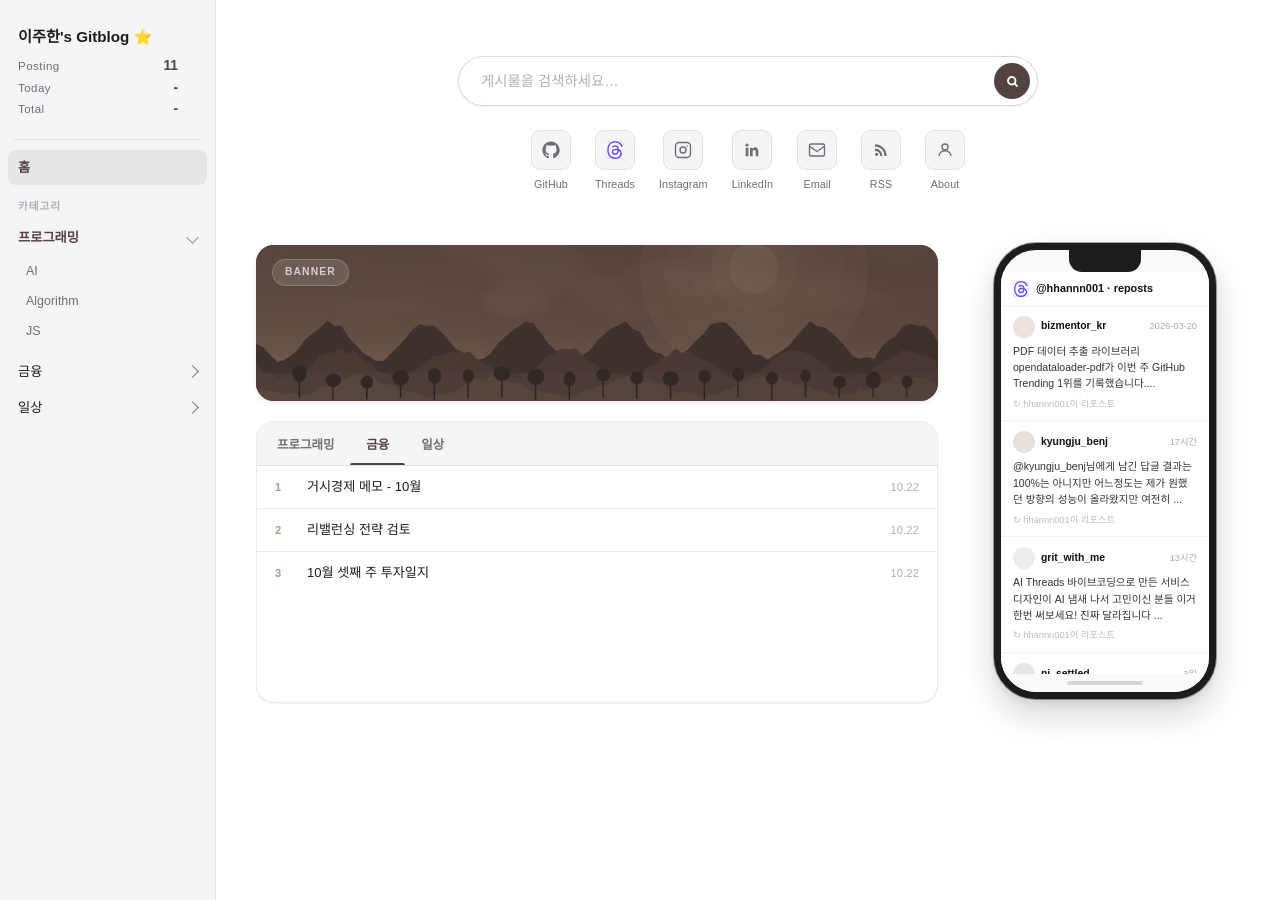
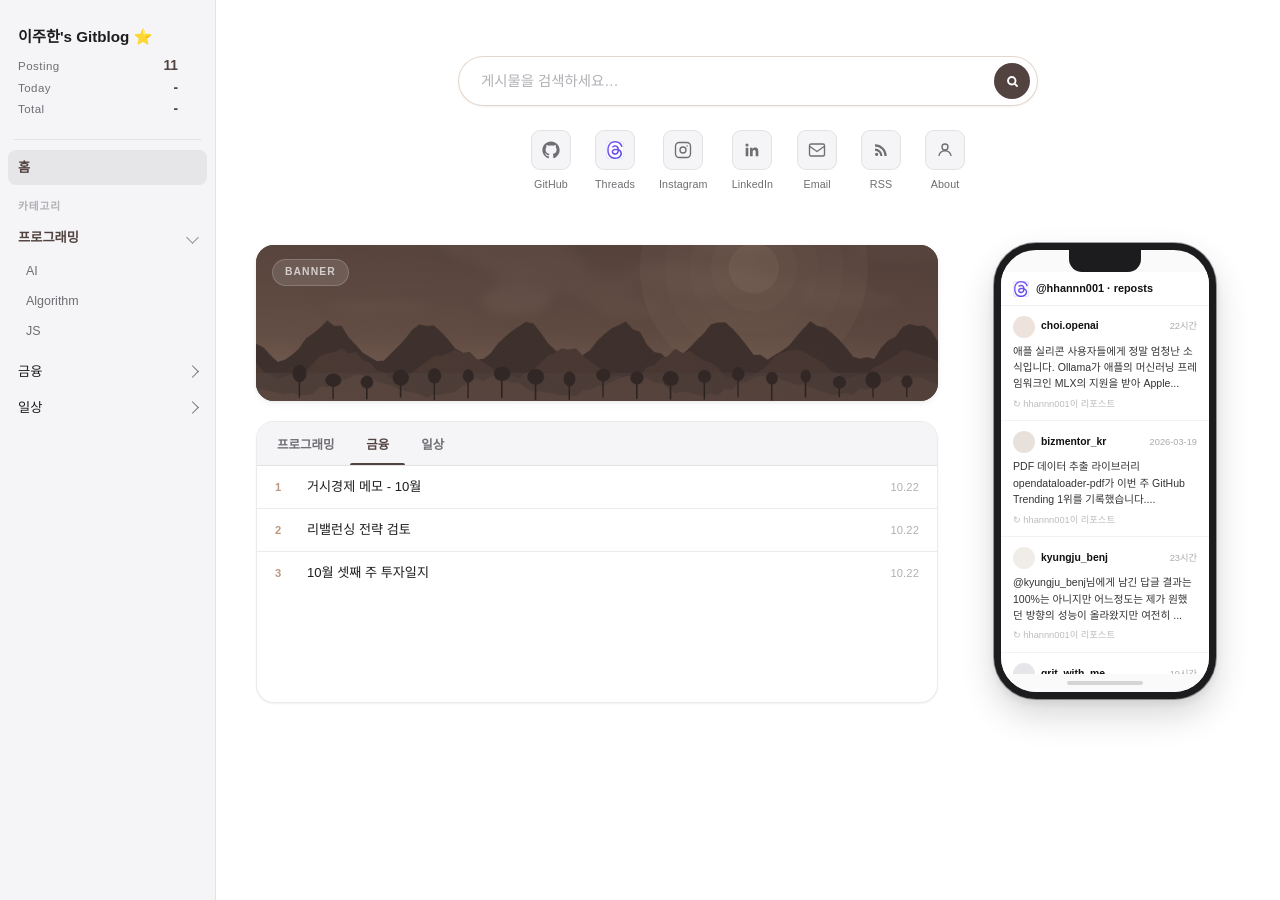
Before and after one commit to LH99Tw/LH99Tw.github.io, a Jekyll site: the page built from index.md, in a window 1280 px wide and 900 px high. Built offline with Jekyll 4.4.1, drawn with Linux system fonts in a browser that asks for light colours; some web fonts are replaced.

Commit message:
chore: sync Threads reposts data

```diff
--- a/_data/threads_reposts.yml
+++ b/_data/threads_reposts.yml
@@ -1,43 +1,29 @@
 # AUTO-GENERATED FILE. DO NOT EDIT MANUALLY.
 # Source: https://www.threads.com/@hhannn001/reposts?hl=ko
+- author: "choi.openai"
+  time: "22시간"
+  text: "애플 실리콘 사용자들에게 정말 엄청난 소식입니다. Ollama가 애플의 머신러닝 프레임워크인 MLX의 지원을 받아 Apple Silicon 환경에서 가장 빠른 속도로 구동되도록 대규모 업데이트를 진행했습니다. 이제 \"OpenClaw\" 같은 개인 비서나 \"Claude Code\", \"Codex\" 등 강력한 코딩 에이전트를 맥(Mac)에서 훨씬 가볍고 빠르게 돌릴 수 있게 되었습니다."
+  repost_label: "hhannn001"
+  url: "https://www.threads.com/@choi.openai/post/DWlYZZcEeLb"
+  avatar_color: "#EDE3DC"
+
 - author: "bizmentor_kr"
-  time: "2026-03-20"
+  time: "2026-03-19"
   text: "PDF 데이터 추출 라이브러리 opendataloader-pdf가 이번 주 GitHub Trending 1위를 기록했습니다. 논문, 보고서, 스캔 문서 등 다양한 PDF에서 Markdown·JSON·HTML로 구조화된 데이터를 꺼낼 수 있고, 로컬 모드와 AI 하이브리드 모드를 페이지 복잡도에 따라 자동으로 선택합니다."
   repost_label: "hhannn001"
   url: "https://www.threads.com/@bizmentor_kr/post/DWFctIklGdM"
-  avatar_color: "#EDE3DC"
+  avatar_color: "#E8E0DA"
 
 - author: "kyungju_benj"
-  time: "17시간"
+  time: "23시간"
   text: "@kyungju_benj님에게 남긴 답글 결과는 100%는 아니지만 어느정도는 제가 원했던 방향의 성능이 올라왔지만 여전히 줄바꿈이나 원본에서 몇가지 누락이 있긴합니다. 충분한 맥락과 공동의 목표, 실험 가이드라인은 매우 중요합니다."
   repost_label: "hhannn001"
   url: "https://www.threads.com/@kyungju_benj/post/DWlQsdrAfqx"
-  avatar_color: "#E8E0DA"
+  avatar_color: "#F0ECE8"
 
 - author: "grit_with_me"
-  time: "13시간"
+  time: "19시간"
   text: "AI Threads 바이브코딩으로 만든 서비스 디자인이 AI 냄새 나서 고민이신 분들 이거 한번 써보세요! 진짜 달라집니다 Supanova Design Skill입니다 한국어 기반 서비스를 만드는 분들한테 특히 유용합니다"
   repost_label: "hhannn001"
   url: "https://www.threads.com/@grit_with_me/post/DWltdc4kvdS"
-  avatar_color: "#F0ECE8"
-
-- author: "ni_settled"
-  time: "3일"
-  text: "애니메이티드 가우시안 스플래팅! 비디오를 바탕으로 무빙 가우시안 스플래팅을 해준다... 마이너리티 리포트보다 퀄리티가 더 좋습니다?! 정말 AI 어디까지인가 스테레오스코피 필요없네요 일반 비디오로 양안시 입체영상 만들다니요"
-  repost_label: "hhannn001"
-  url: "https://www.threads.com/@ni_settled/post/DWeJyLiDszG"
   avatar_color: "#E5E5EA"
-
-- author: "ai_shuttle"
-  time: "12시간"
-  text: "드디어, 너무 귀한 질문이 들어왔어.. @april__pm 너무 기다리고 기다리던 질문들이야. 최대한 쓸모없는 나만의 비유없이 써보도록해볼게! 번역하기"
-  repost_label: "hhannn001"
-  url: "https://www.threads.com/@ai_shuttle/post/DWlv_cPkpRd"
-  avatar_color: "#F5F5F5"
-
-- author: "hyle_edu.kr"
-  time: "2일"
-  text: "AI Threads 한 솔로 개발자(Tom Turney)가 Google의 TurboQuant 논문을 읽고 단 7일 만에 llama.cpp에 TurboQuant를 포팅하고 최적화함. Google은 논문을 발표하고 코드 하나 공개하지 않았는데,"
-  repost_label: "hhannn001"
-  url: "https://www.threads.com/@hyle_edu.kr/post/DWhkbr8E4po"
-  avatar_color: "#EDE3DC"
```
